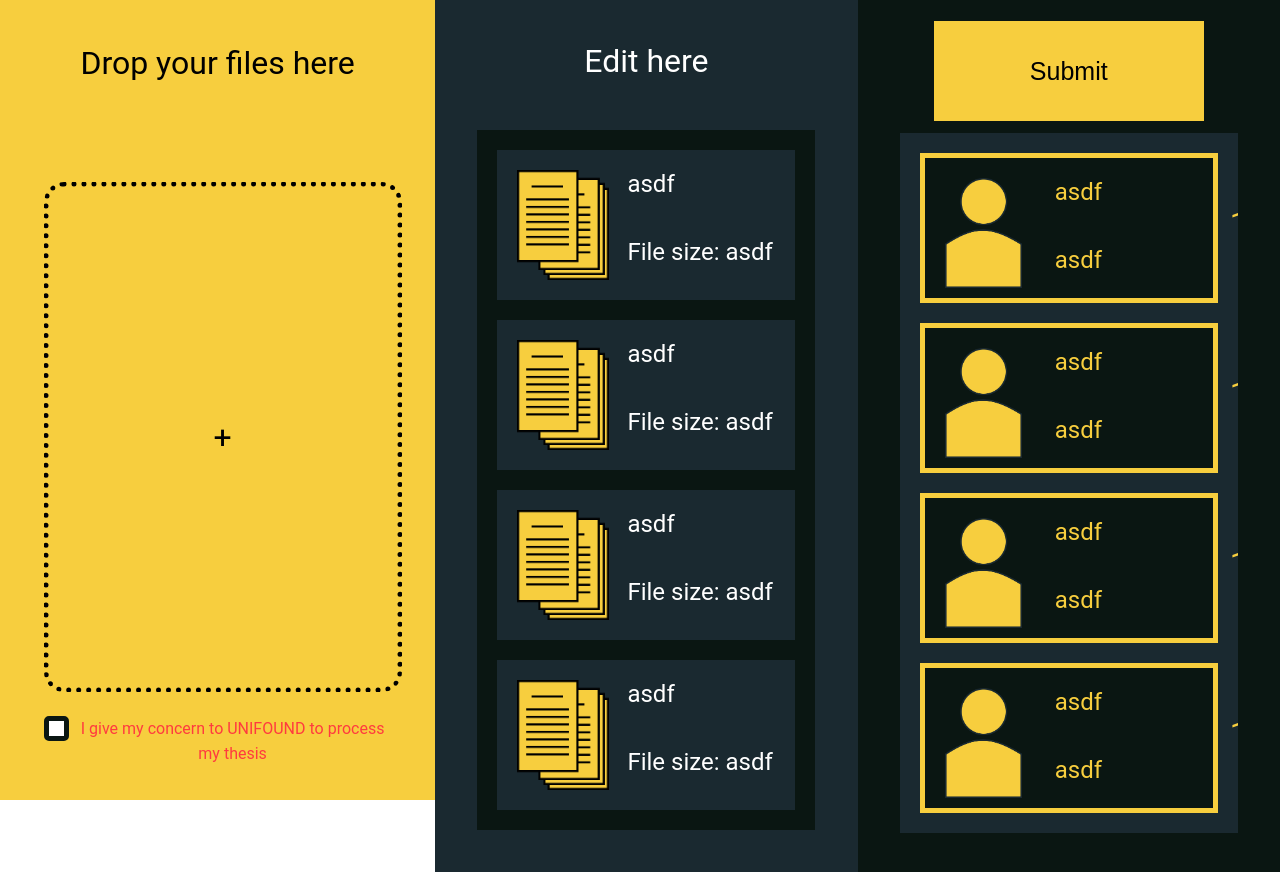
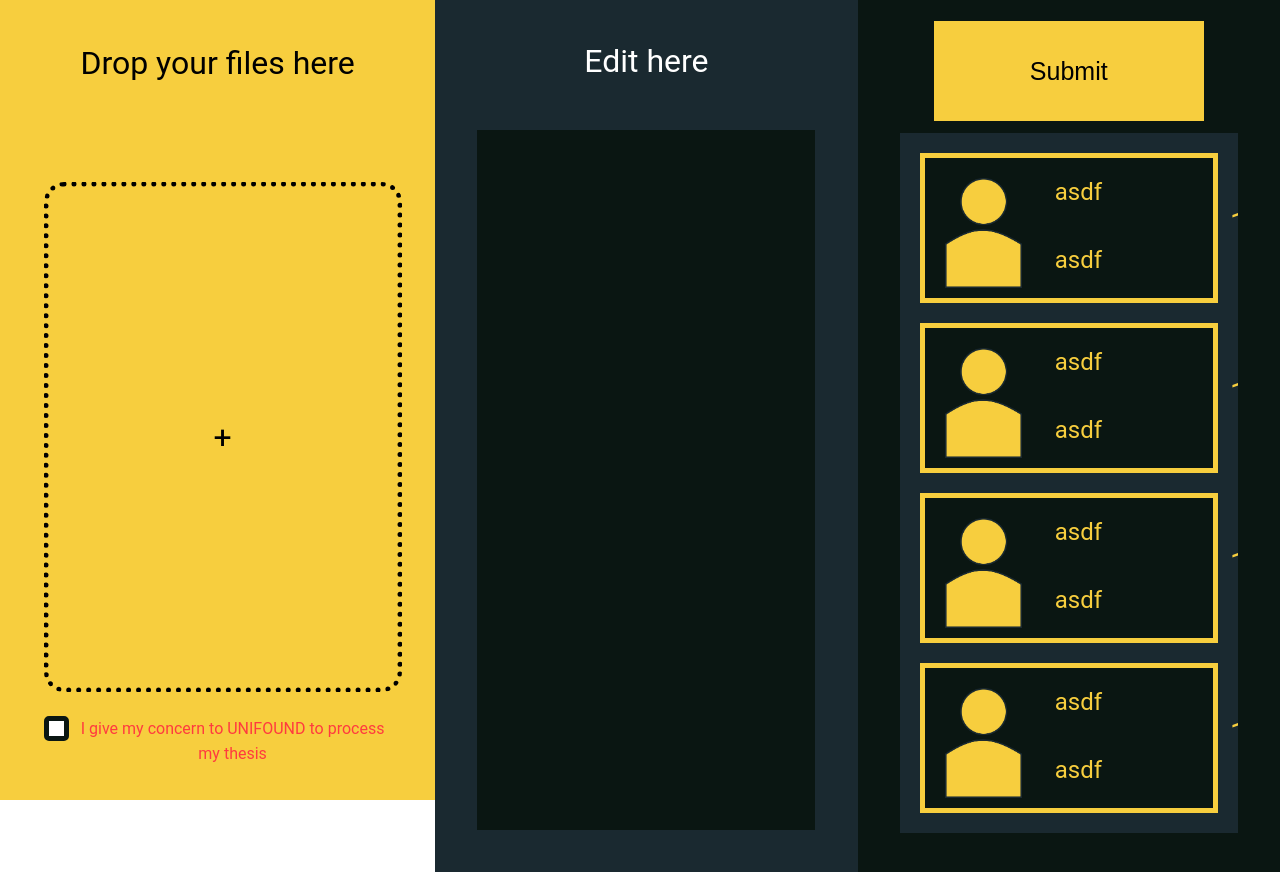
Before and after one commit to devteamepic/frontend, a React (Create React App) app: page / in a window 1280 px wide. Built offline with nearby package versions, Linux system fonts and the light colour scheme.

Commit message:
validation of home page form

```diff
--- a/src/components/core/atoms/DragAndDrop/DragAndDrop.js
+++ b/src/components/core/atoms/DragAndDrop/DragAndDrop.js
@@ -20,12 +20,10 @@ const DragAndDrop = ({ files, dispatch, height, ...props }) => {
     }, [files])
 
     useEffect(() => {
-        console.log('asdf')
     }, [fileInput.files])
 
     fileInput.onchange = (e) => {
         e.preventDefault()
-        console.log(fileInput.files[0])
     }
 
     const selectFile = () => {
@@ -33,7 +31,6 @@ const DragAndDrop = ({ files, dispatch, height, ...props }) => {
     }
 
     const checkAndSetFiles = (fileArray) => {
-        console.log(fileArray[0].getAsFile())
         for (var i = 0; i < fileArray.length; i++) {
             if (fileArray[i].kind === 'file') {
                 setFiles([...file, fileArray[i].getAsFile()])
--- a/src/components/core/molecules/CheckboxMessage/CheckboxMessage.js
+++ b/src/components/core/molecules/CheckboxMessage/CheckboxMessage.js
@@ -4,7 +4,7 @@ import Input from '../../atoms/Input/Input'
 import CheckboxMessageStyled from '../../../styled/molecules/checkboxMessage'
 import colorScheme from '../../../../misc/colorScheme'
 
-const CheckboxMessage = ({ textColor, children, ...props }) => {
+const CheckboxMessage = ({ textColor, children, callback, ...props }) => {
     const [text] = useState(children)
     const [color] = useState(textColor)
 
@@ -15,6 +15,7 @@ const CheckboxMessage = ({ textColor, children, ...props }) => {
         >
           <Input
             type = 'checkbox'
+            callback = { callback }
           />
           <Text
             size = 'small'
--- a/src/components/core/pages/HomePage/HomePage.js
+++ b/src/components/core/pages/HomePage/HomePage.js
@@ -1,4 +1,4 @@
-import React from 'react'
+import React, { useState, useEffect } from 'react'
 import HomePageStyled from '../../../styled/pages/homePageStyled'
 import colorScheme from '../../../../misc/colorScheme'
 import Text from '../../atoms/Text/Text'
@@ -8,8 +8,29 @@ import List from '../../organisms/List/List'
 import FileItem from '../../molecules/FileItem/FileItem'
 import ProfItem from '../../molecules/ProfItem/ProfItem'
 import CheckboxMessage from '../../molecules/CheckboxMessage/CheckboxMessage'
+import { concernTrigger } from '../../../../redux/actions/concernAction'
+import { connect } from 'react-redux'
 
-const HomePage = () => {
+const HomePage = ({ concern, files, ...props }) => {
+  const [isConcerned, setIsConcerned] = useState(!concern.isConcerned)
+  const [fileArray, setFileArray] = useState(files)
+  const [disabled, setDisabled] = useState(true)
+
+  console.log(fileArray)
+
+  useEffect(() => {
+    setFileArray(files)
+
+    if (fileArray !== [] && isConcerned) {
+      console.log('asdf')
+      setDisabled(false)
+    }
+  }, [files, isConcerned])
+
+  useEffect(() => {
+    setIsConcerned(!concern.isConcerned)
+  }, [concern])
+
     return (
         <HomePageStyled
           colorScheme = { colorScheme }
@@ -30,6 +51,7 @@ const HomePage = () => {
               <div style={{ marginTop: '10%' }}>
                 <CheckboxMessage
                   textColor = 'watermelon'
+                  callback = { concernTrigger }
                 >
                   I give my concern to UNIFOUND to process my thesis
                 </CheckboxMessage>
@@ -48,36 +70,13 @@ const HomePage = () => {
               <List
                 color = 'steel'
               >
-                <FileItem
-                  fileObject = {{
-                      name: 'asdf',
-                    size: 'asdf'
-                  }}
-                />
-                <FileItem
-                  fileObject = {{
-                      name: 'asdf',
-                    size: 'asdf'
-                  }}
-                />
-                <FileItem
-                  fileObject = {{
-                      name: 'asdf',
-                    size: 'asdf'
-                  }}
-                />
-                <FileItem
-                  fileObject = {{
-                      name: 'asdf',
-                    size: 'asdf'
-                  }}
-                />
-                <FileItem
-                  fileObject = {{
-                      name: 'asdf',
-                    size: 'asdf'
-                  }}
-                />
+                { fileArray.map(file => {
+                  return(
+                    <FileItem
+                      fileObject = { file }
+                    />
+                  )
+                })}
               </List>
             </div>
           </div>
@@ -89,6 +88,7 @@ const HomePage = () => {
               <Input
                 type = { 'submit' }
                 height = '100%'
+                disabled = { disabled }
               />
               </div>
               <List
@@ -108,4 +108,11 @@ const HomePage = () => {
     )
 }
 
-export default HomePage
+const mapStateToProps = (state) => {
+  return {
+    concern: state.concern,
+    files: state.files
+  }
+}
+
+export default connect(mapStateToProps) (HomePage)
```
